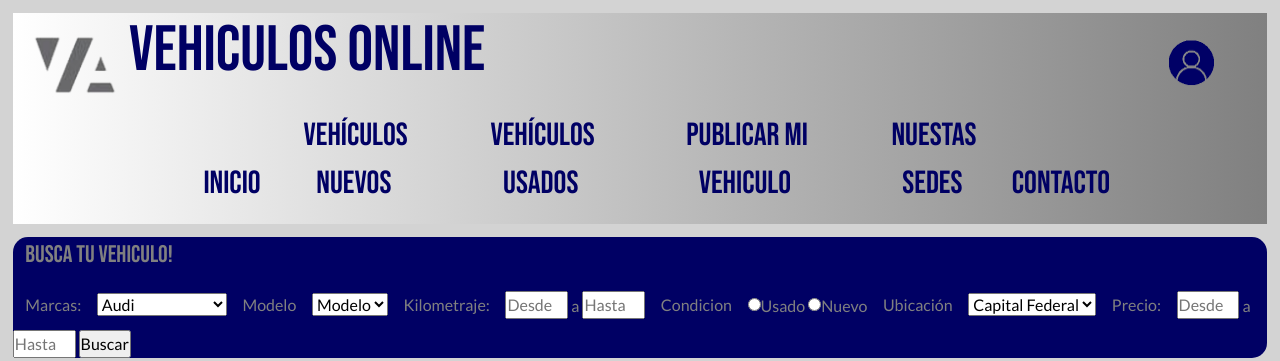
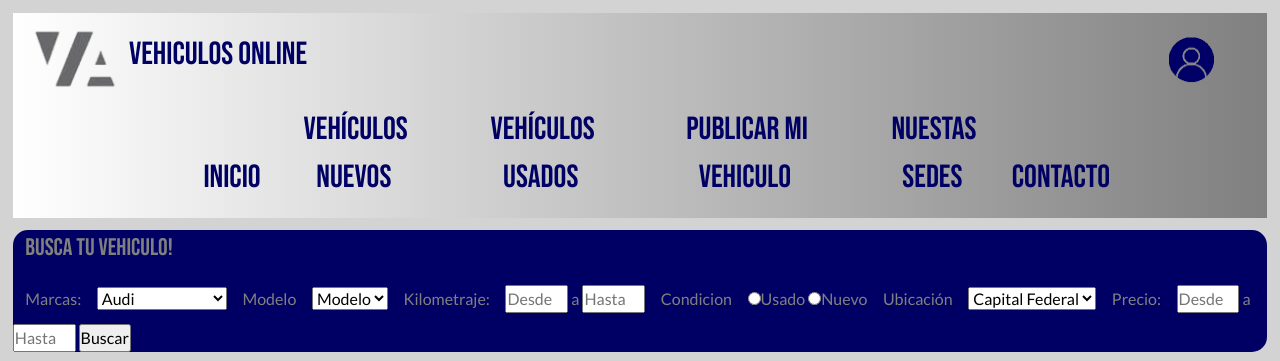
Before and after one commit to FedericoSabato/Test, a website: page index.html in a window 1280 px wide. Shown: the top 361 px of the page. Drawn offline with nearby package versions, Linux system fonts and the light colour scheme; files that its build step writes are made by us from their sources.

Commit message:
Mobile First Test

```diff
--- a/scss/style.scss
+++ b/scss/style.scss
@@ -34,6 +34,13 @@ h3{
     font-size: 150%;
 }
 @media (min-width:480px){
+
+    h1{
+        display: inline-block;
+        color: $colorblue;
+        font-size:200%;
+        font-family: 'Bebas Neue', cursive;
+    }
     nav{
         .inicio,.nuevos,.usados,.publicar,.sedes,.contacto{
             text-decoration: none;
```
